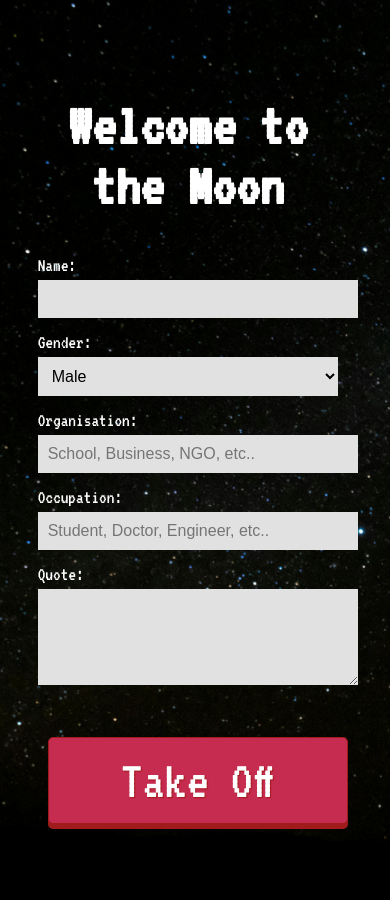
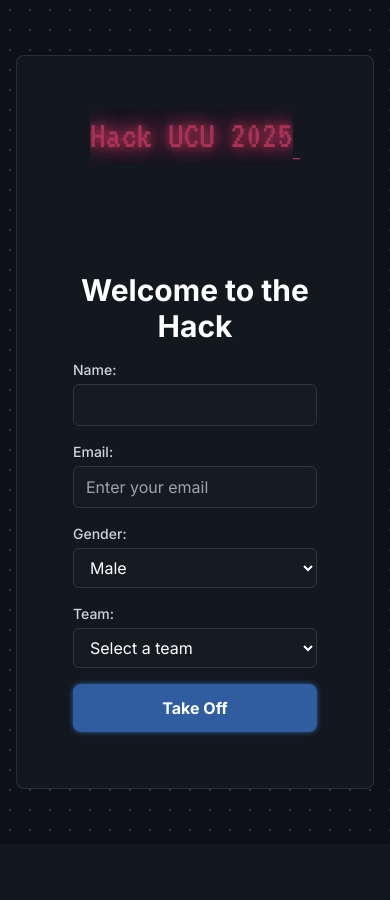
Before and after one commit to UCU-CSEA/The_Moon_Project, a Django app: page / in a window 390 px wide. After the commit the page ends 831 px from the top, so only its background shows below. Run offline with Django 5.2, Linux system fonts and the light colour scheme; some libraries are stand-ins or nearby versions.

Commit message:
Styling format

```diff
--- a/Moonrocks/urls.py
+++ b/Moonrocks/urls.py
@@ -1,5 +1,7 @@
 from django.urls import path
 from . import views
+
+
 
 urlpatterns = [
     path('', views.rocks, name= 'Moonrocks.rocks'),
--- a/Moonrocks/views.py
+++ b/Moonrocks/views.py
@@ -15,9 +15,8 @@ def addCadet(request):
      if request.method == 'POST' and request.POST['gender'] !='':
           cadets = Cadets()
           cadets.Names = request.POST['name']
+          cadets.Email = request.POST['email']
           cadets.Gender = request.POST['gender']
-          cadets.Organization = request.POST['organization']
-          cadets.Occupation = request.POST['occupation']
-          cadets.Quote = request.POST['quote']
+          cadets.Organization = request.POST['team']
           cadets.save()
           return redirect('Moonrocks.rocks')
--- a/rocket/templates/rocket/launch.html
+++ b/rocket/templates/rocket/launch.html
@@ -1,37 +1,194 @@
-{% extends 'base.html' %}
-{% block content %}
-{% load static %}
-<div class="container vt323-regular">
-    <div class="image-container">
-       <!-- <img src="https://upload.wikimedia.org/wikipedia/commons/thumb/e/e1/FullMoon2010.jpg/600px-FullMoon2010.jpg" alt="Moon Image">-->
-        <img src="https://upload.wikimedia.org/wikipedia/commons/1/1a/Moon_rotating_full_220px.gif?20160322235610" alt="Moon Image">
+<!DOCTYPE html>
+<html lang="en">
+<head>
+    <meta charset="UTF-8">
+    <meta name="viewport" content="width=device-width, initial-scale=1.0">
+    <title>Hack UCU 2025</title>
+    <link rel="preconnect" href="https://fonts.googleapis.com">
+    <link rel="preconnect" href="https://fonts.gstatic.com" crossorigin>
+    <link href="https://fonts.googleapis.com/css2?family=Inter:wght@400;500;700&family=VT323&display=swap" rel="stylesheet">
+    <script src="https://cdn.tailwindcss.com"></script>
+    <style>
+        :root {
+            --primary-color: rgb(170, 49, 86);
+            --secondary-color: rgb(47, 93, 160);
+            --text-color: rgb(255, 255, 255);
+        }
+        body {
+            font-family: 'Inter', sans-serif;
+            background-color: #0d1117;
+            background-image: radial-gradient(circle, #2a3c30 1px, transparent 1px);
+            background-size: 20px 20px;
+            color: var(--text-color);
+        }
 
+        .vt323-regular {
+            font-family: 'VT323', monospace;
+        }
+
+        .typing-hero {
+            font-size: clamp(2rem, 10vw, 6rem);
+            color: var(--primary-color);
+            text-align: center;
+            margin-bottom: 2rem;
+            text-shadow: 0 0 10px var(--primary-color), 0 0 20px var(--primary-color), 0 0 30px var(--primary-color);
+            white-space: nowrap;
+            overflow: hidden;
+            display: inline-block;
+        }
+
+        .blinking-cursor {
+            color: var(--primary-color);
+            animation: blink-caret 1s step-end infinite;
+        }
+
+        @keyframes blink-caret {
+            from, to { border-color: transparent }
+            50% { border-color: var(--primary-color); }
+        }
+
+        .card {
+            background: rgba(22, 27, 34, 0.8);
+            backdrop-filter: blur(10px);
+            border: 1px solid rgba(255, 255, 255, 0.1);
+            animation: fadeIn 1.5s ease-out forwards;
+        }
+
+        @keyframes fadeIn {
+            from {
+                opacity: 0;
+                transform: translateY(20px);
+            }
+            to {
+                opacity: 1;
+                transform: translateY(0);
+            }
+        }
+
+        .glow-button {
+            transition: all 0.3s ease;
+            box-shadow: 0 0 5px var(--secondary-color);
+        }
+        .glow-button:hover {
+            box-shadow: 0 0 10px var(--secondary-color), 0 0 20px var(--secondary-color);
+        }
+
+        .form-input {
+            background-color: #161b22;
+            border-color: #30363d;
+            color: var(--text-color);
+        }
+
+        .form-input:focus {
+            outline: none;
+            border-color: var(--primary-color);
+            box-shadow: 0 0 10px var(--primary-color);
+        }
+
+        .submit-button {
+            background-color: var(--secondary-color);
+            transition: background-color 0.3s ease;
+        }
+        .submit-button:hover {
+            background-color: rgb(37, 74, 127);
+        }
+    </style>
+</head>
+<body class="min-h-screen flex flex-col items-center justify-center p-4">
+
+    <div class="card container max-w-2xl mx-auto flex flex-col items-center justify-center p-8 rounded-lg space-y-8">
+
+        <div class="h-32 flex items-center justify-center">
+            <h1 class="typing-hero vt323-regular" id="hero-text"></h1>
+        </div>
+
+        <div class="form-container w-full p-6 md:p-8 rounded-lg">
+            {% csrf_token %}
+            <h1 class="text-3xl font-bold mb-4 text-center">Welcome to the Hack</h1>
+            <form action="/moon/add/cadet" method="POST" class="space-y-4">
+                <div>
+                    <label for="name" class="block text-sm font-medium text-gray-300">Name:</label>
+                    <input type="text" id="name" name="name" required class="form-input mt-1 block w-full px-3 py-2 border rounded-md shadow-sm placeholder-gray-400 sm:text-sm">
+                </div>
+
+                <div>
+                    <label for="email" class="block text-sm font-medium text-gray-300">Email:</label>
+                    <input type="email" id="email" name="email" required placeholder="Enter your email" class="form-input mt-1 block w-full px-3 py-2 border rounded-md shadow-sm placeholder-gray-400 sm:text-sm">
+                </div>
+
+                <div>
+                    <label for="gender" class="block text-sm font-medium text-gray-300">Gender:</label>
+                    <select id="gender" name="gender" required class="form-input mt-1 block w-full px-3 py-2 border rounded-md shadow-sm sm:text-sm">
+                        <option>Male</option>
+                        <option>Female</option>
+                    </select>
+                </div>
+
+                <div>
+                    <label for="team" class="block text-sm font-medium text-gray-300">Team:</label>
+                    <select id="team" name="team" required class="form-input mt-1 block w-full px-3 py-2 border rounded-md shadow-sm sm:text-sm">
+                        <option value="">Select a team</option>
+                        <option>Organizing team</option>
+                        <option>EduScan Intelligence</option>
+                        <option>Python Pandas</option>
+                        <option>IGNITE</option>
+                        <option>The Zealots</option>
+                        <option>CODEAXIS INC</option>
+                        <option>Link Guardian</option>
+                        <option>Zula</option>
+                        <option>The Debuggers</option>
+                        <option>The Trojans</option>
+                        <option>GlitchWorks</option>
+                        <option>iTech</option>
+                        <option>Abstract</option>
+                        <option>The Innovators</option>
+                        <option>Tech Enthusiasts</option>
+                        <option>Axis</option>
+                        <option>Pulse Tech Synergy</option>
+                        <option>Purpose</option>
+                    </select>
+                </div>
+
+                <div class="text-center">
+                    <button type="submit" class="w-full sm:w-auto px-6 py-3 submit-button text-white rounded-lg font-bold glow-button">Take Off</button>
+                </div>
+            </form>
+        </div>
     </div>
 
-    <div class="form-container">
-        {% csrf_token %}
-        <h1>Welcome to the Moon</h1>
-        <form action="/moon/add/cadet" method="POST">
-            <label for="name">Name:</label>
-            <input type="text" id="name" name="name" required>
+    <script>
+        const textElement = document.getElementById('hero-text');
+        const textToType = "Hack UCU 2025";
+        let i = 0;
+        const typingSpeed = 100; // milliseconds
 
-            <label for = "Gender">Gender:</label>
-            <select id="gender" name="gender" class="selectR" required>
-                <option>Male</option>
-                <option>Female</option>
-            </select>
+        function typeWriter() {
+            if (i < textToType.length) {
+                textElement.innerHTML += textToType.charAt(i);
+                i++;
+                setTimeout(typeWriter, typingSpeed);
+            } else {
+                setTimeout(resetTypeWriter, 2000); // Wait 2 seconds, then reset
+            }
+        }
 
-            <label for="organization">Organisation:</label>
-            <input type="text" id="organization" name="organization" required placeholder="School, Business, NGO, etc..">
+        function resetTypeWriter() {
+            i = 0;
+            textElement.innerHTML = "";
+            setTimeout(typeWriter, 500); // Wait half a second, then restart
+        }
 
-            <label for="occupation">Occupation:</label>
-            <input type="text" id="occupation" name="occupation" required placeholder="Student, Doctor, Engineer, etc..">
+        // Add a blinking cursor effect
+        const cursor = document.createElement('span');
+        cursor.className = 'blinking-cursor';
+        cursor.textContent = '_';
+        textElement.parentNode.insertBefore(cursor, textElement.nextSibling);
 
-            <label for="quote">Quote:</label>
-            <textarea id="quote" name="quote" rows="4" required></textarea>
+        // Start the typing animation
+        window.onload = function() {
+            typeWriter();
+        };
 
-            <h2><input type="submit" class="btn-push red vt323-regular" value="Take Off"></h2>
-        </form>
-    </div>
-</div>
-{% endblock content %}
+    </script>
+</body>
+</html>
--- a/the_moon/urls.py
+++ b/the_moon/urls.py
@@ -16,10 +16,13 @@ Including another URLconf
 """
 from django.contrib import admin
 from django.urls import path, include
+from django.conf import settings
+from django.conf.urls.static import static
+
 
 urlpatterns = [
     path('admin/', admin.site.urls),
     path('', include('rocket.urls')),
     path('moon/', include('Moonrocks.urls')),
     path('cards/', include('cards.urls')),
-]
+] + static(settings.STATIC_URL, document_root=settings.STATIC_ROOT)
```
Also changed, not shown: Moonrocks/models.py (+4 -4 lines), cards/views.py (+16 -6 lines), Moonrocks/migrations/0003_cadets_email_cadets_image_alter_cadets_datet.py (added), cards/static/cards/badge.svg (renamed from cards/templates/cards/badge.svg), cards/static/cards/swe.svg (renamed from cards/templates/cards/swe.svg), db.sqlite3, 3 other files.
